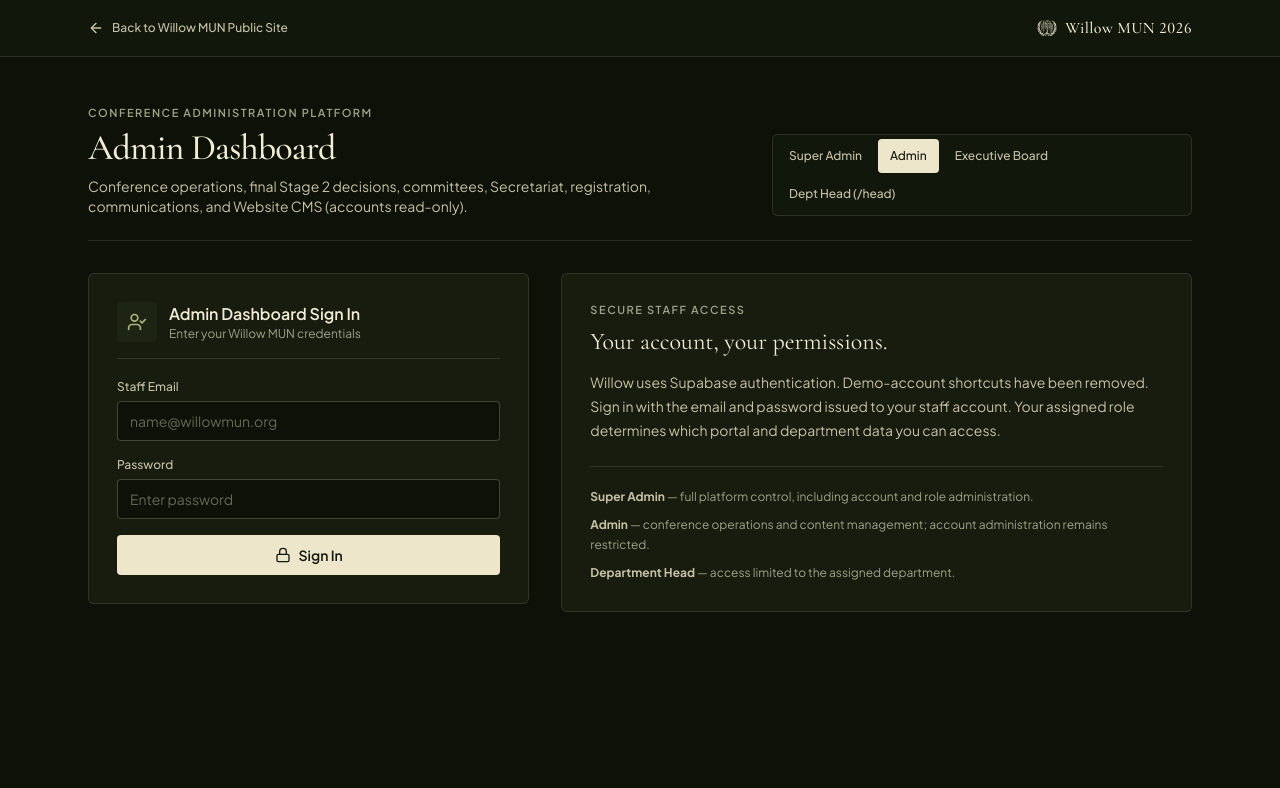
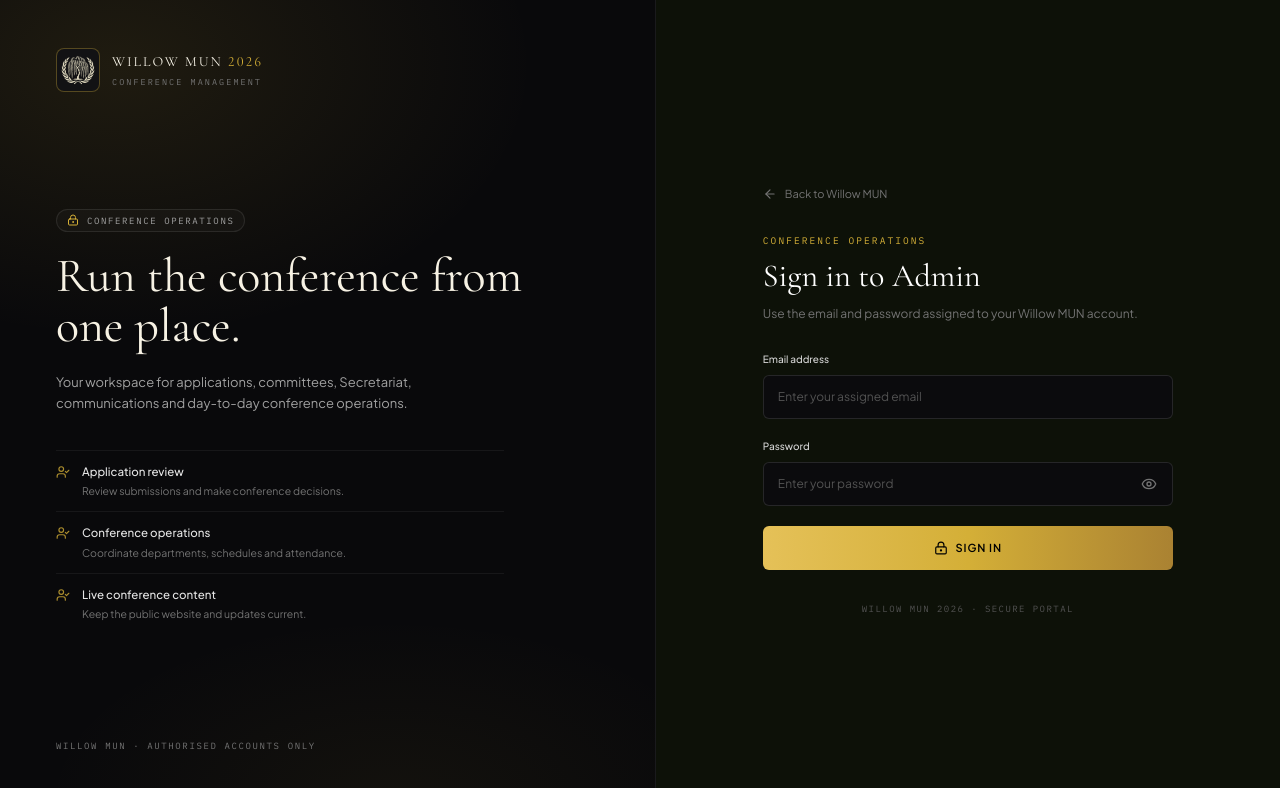
Before and after one commit to diavlo3444-create/Willow-MUN-Final-, a React (Vite) app: page /admin-login in a window 1280 px wide. Shown: the top 788 px of the page. Built offline with nearby package versions, Linux system fonts and the light colour scheme; no server answers.

Commit message:
Redesign Willow portal sign-in screens to match WEST

```diff
--- a/src/components/admin/PortalAuthView.tsx
+++ b/src/components/admin/PortalAuthView.tsx
@@ -1,282 +1,121 @@
 import { useState, type FormEvent } from 'react';
-import { ArrowLeft, ArrowRight, Building2, Lock, Shield, UserCheck } from 'lucide-react';
+import { ArrowLeft, ArrowRight, Building2, Eye, EyeOff, Loader2, LockKeyhole, ShieldCheck, UserCheck } from 'lucide-react';
 import { useAdminStore } from '../../context/AdminStoreContext';
 import type { PortalKey } from '../../types/admin';
-import {
-  getPortalBasePath,
-  getPortalHomeRoute,
-  getRoleLabel,
-} from '../../utils/adminPermissions';
-import { RoleBadge } from './StatusBadge';
+import { getPortalHomeRoute, getRoleLabel } from '../../utils/adminPermissions';
 
 interface PortalAuthViewProps {
   portal?: PortalKey;
   onNavigate: (path: string) => void;
 }
 
-const PORTAL_META: Record<
-  PortalKey,
-  { title: string; subtitle: string; icon: typeof Shield; path: string; shortLabel: string }
-> = {
-  super_admin: {
-    title: 'Super Admin Environment',
-    subtitle:
-      'Highest platform authority. Manage accounts, roles, permissions, Website CMS, conference content, and Department Access Testing.',
-    icon: Shield,
-    path: '/super-admin',
-    shortLabel: 'Super Admin',
-  },
-  admin: {
-    title: 'Admin Dashboard',
-    subtitle:
-      'Conference operations, final Stage 2 decisions, committees, Secretariat, registration, communications, and Website CMS (accounts read-only).',
-    icon: UserCheck,
-    path: '/admin',
-    shortLabel: 'Admin',
-  },
-  executive_board: {
-    title: 'Executive Board Portal',
-    subtitle: 'Your assigned department workspace: tasks, shifts, stations, announcements, incident reports, and team structure.',
-    icon: Building2,
-    path: '/eb',
-    shortLabel: 'Executive Board',
-  },
-  department_head: {
-    title: 'Department Head Portal',
-    subtitle:
-      'Department-isolated environment (/head). Manage department workspace, teams, shifts, and Stage 1 recommendations.',
-    icon: Building2,
-    path: '/head',
-    shortLabel: 'Dept Head (/head)',
-  },
+const META: Record<PortalKey, { title: string; eyebrow: string; heading: string; description: string; icon: typeof ShieldCheck; features: Array<{ title: string; copy: string }> }> = {
+  super_admin: { title: 'Super Admin', eyebrow: 'Governance access', heading: 'The command room for Willow MUN.', description: 'A verified workspace for platform governance, account control, conference oversight and system configuration.', icon: ShieldCheck, features: [{ title: 'Platform governance', copy: 'Control accounts, roles and permissions.' }, { title: 'Conference oversight', copy: 'Manage operations and the public experience.' }, { title: 'Security controls', copy: 'Review access and protect sensitive records.' }] },
+  admin: { title: 'Admin', eyebrow: 'Conference operations', heading: 'Run the conference from one place.', description: 'Your workspace for applications, committees, Secretariat, communications and day-to-day conference operations.', icon: UserCheck, features: [{ title: 'Application review', copy: 'Review submissions and make conference decisions.' }, { title: 'Conference operations', copy: 'Coordinate departments, schedules and attendance.' }, { title: 'Live conference content', copy: 'Keep the public website and updates current.' }] },
+  department_head: { title: 'Department Head', eyebrow: 'Department access', heading: 'Your department, clearly in view.', description: 'A focused workspace for your assigned team, applications, tasks, shifts and department operations.', icon: Building2, features: [{ title: 'Department workspace', copy: 'Work within your assigned department.' }, { title: 'Team coordination', copy: 'Organise members, tasks and shifts.' }, { title: 'Application recommendations', copy: 'Review and submit Stage 1 decisions.' }] },
+  executive_board: { title: 'Executive Board', eyebrow: 'Executive Board access', heading: 'Everything your team needs to move.', description: 'Your assigned Willow MUN workspace for tasks, schedules, stations, announcements and team coordination.', icon: Building2, features: [{ title: 'Your responsibilities', copy: 'Keep track of tasks and deadlines.' }, { title: 'Conference schedule', copy: 'View shifts, stations and updates.' }, { title: 'Team coordination', copy: 'Stay aligned with your department.' }] },
 };
 
 export function PortalAuthView({ portal, onNavigate }: PortalAuthViewProps) {
   const { currentUser, signInWithCredentials, signOut } = useAdminStore();
   const [email, setEmail] = useState('');
   const [password, setPassword] = useState('');
+  const [showPassword, setShowPassword] = useState(false);
+  const [busy, setBusy] = useState(false);
   const [errorMsg, setErrorMsg] = useState<string | null>(null);
+  const meta = portal ? META[portal] : null;
+  const Icon = meta?.icon ?? ShieldCheck;
 
-  const meta = portal ? PORTAL_META[portal] : null;
-  const Icon = meta?.icon ?? Shield;
-
-  const handleSubmit = async (e: FormEvent) => {
-    e.preventDefault();
+  const handleSubmit = async (event: FormEvent) => {
+    event.preventDefault();
     setErrorMsg(null);
-    const res = await signInWithCredentials(email, password, portal);
-    if (!res.ok || !res.data) {
-      setErrorMsg(res.error ?? 'Authentication failed.');
+    setBusy(true);
+    try {
+      const result = await signInWithCredentials(email.trim().toLowerCase(), password, portal);
+      if (!result.ok || !result.data) {
+        setErrorMsg(result.error ?? 'Authentication failed. Check your details and try again.');
         return;
       }
-    if (!portal) {
-      onNavigate(getPortalHomeRoute(res.data.role));
+      if (!portal) onNavigate(getPortalHomeRoute(result.data.role));
+    } catch {
+      setErrorMsg('Sign-in failed. Check your connection and try again.');
+    } finally {
+      setBusy(false);
     }
   };
 
-
-
-  const wrongRoleSignedIn =
-    portal &&
-    currentUser &&
-    ((portal === 'department_head' && currentUser.role !== 'department_head') ||
-      (portal === 'super_admin' && currentUser.role !== 'super_admin') ||
-      (portal === 'admin' && currentUser.role !== 'admin' && currentUser.role !== 'super_admin'));
+  const hasAccess = (role: string) => {
+    if (!portal) return true;
+    if (portal === 'admin') return role === 'admin' || role === 'super_admin';
+    return role === portal;
+  };
+  const wrongRole = Boolean(portal && currentUser && !hasAccess(currentUser.role));
 
   return (
-    <div className="wm-admin min-h-[100dvh] bg-[color:var(--wm-canvas)] text-[color:var(--wm-ink)] flex flex-col">
-      <header className="border-b border-[color:var(--wm-hairline)] bg-[color:var(--wm-rail)]">
-        <div className="mx-auto flex h-14 max-w-6xl items-center justify-between px-4 sm:px-6">
-          <button
-            type="button"
-            onClick={() => onNavigate('/')}
-            className="inline-flex min-h-[40px] items-center gap-2 text-xs font-medium text-[color:var(--wm-ink-secondary)] hover:text-[color:var(--wm-ink)] cursor-pointer transition-colors duration-150"
-          >
-            <ArrowLeft className="h-4 w-4" aria-hidden="true" />
-            <span>Back to Willow MUN Public Site</span>
-          </button>
-
-          <div className="flex items-center gap-2">
-            <img
-              src="/assets/logo-transparent.png"
-              alt=""
-              width={22}
-              height={22}
-              className="h-5 w-5 object-contain"
-            />
-            <span className="font-serif text-base font-medium tracking-wide text-[color:var(--wm-ink)]">
-              Willow MUN 2026
+    <div className="wm-admin wm-auth-page min-h-[100dvh] lg:grid lg:grid-cols-[1.05fr_1fr]">
+      <section className="relative hidden min-h-[100dvh] flex-col justify-between overflow-hidden border-r border-white/[0.07] bg-[#09090b] px-10 py-10 lg:flex xl:px-14 xl:py-12">
+        <div className="pointer-events-none absolute inset-0 bg-[radial-gradient(640px_420px_at_18%_8%,rgba(212,175,55,0.11),transparent_65%)]" />
+        <div className="pointer-events-none absolute inset-x-0 bottom-0 h-64 bg-[radial-gradient(500px_260px_at_60%_100%,rgba(212,175,55,0.05),transparent_70%)]" />
+        <div className="relative flex items-center gap-3">
+          <span className="inline-flex h-11 w-11 items-center justify-center overflow-hidden rounded-[8px] border border-[#d4af37]/35 bg-[#121214]">
+            <img src="/assets/logo-transparent.png" alt="" className="h-full w-full object-contain p-1" />
           </span>
+          <div>
+            <p className="font-serif text-[14px] tracking-[0.14em] text-[#f4f0e4]">WILLOW MUN <span className="text-[#d4af37]">2026</span></p>
+            <p className="mt-1 text-[8.5px] font-mono uppercase tracking-[0.24em] text-neutral-500">Conference management</p>
           </div>
         </div>
-      </header>
-
-      <main className="mx-auto w-full max-w-6xl flex-1 px-4 sm:px-6 py-8 sm:py-12">
-        <div className="mb-8 flex flex-col lg:flex-row lg:items-end justify-between gap-6 border-b border-[color:var(--wm-hairline)] pb-6">
-          <div>
-            <p className="wm-section-kicker text-[color:var(--wm-accent)]">
-              Conference Administration Platform
-            </p>
-            <h1 className="mt-1.5 font-serif text-3xl sm:text-4xl font-medium tracking-tight text-[color:var(--wm-ink)]">
-              {meta ? meta.title : 'Select Administrative Portal'}
-            </h1>
-            <p className="mt-2 text-sm text-[color:var(--wm-ink-secondary)] max-w-2xl">
-              {meta
-                ? meta.subtitle
-                : 'Choose the correct staff portal and sign in with your assigned credentials.'}
-            </p>
+        <div className="relative max-w-lg">
+          <span className="mb-5 inline-flex items-center gap-2 rounded-full border border-white/[0.09] bg-white/[0.025] px-2.5 py-1 text-[9px] font-mono uppercase tracking-[0.18em] text-neutral-400">
+            <LockKeyhole className="h-3 w-3 text-[#d4af37]" aria-hidden="true" /> {meta?.eyebrow ?? 'Authorised staff only'}
+          </span>
+          <h1 className="font-serif text-[42px] leading-[1.04] text-[#f7f2e4] xl:text-[48px]">{meta?.heading ?? 'One secure workspace for Willow MUN.'}</h1>
+          <p className="mt-5 max-w-md text-[13px] leading-relaxed text-neutral-400">{meta?.description ?? 'Choose your assigned portal and continue with your Willow MUN account.'}</p>
+          <div className="mt-9 grid max-w-md gap-3">
+            {(meta?.features ?? [{ title: 'Role-based access', copy: 'Each account sees only its assigned workspace.' }, { title: 'Conference operations', copy: 'Keep teams and conference activity coordinated.' }, { title: 'Secure records', copy: 'Your permissions determine what you can manage.' }]).map((item) => (
+              <div key={item.title} className="flex items-start gap-3 border-t border-white/[0.06] pt-3">
+                <Icon className="mt-0.5 h-3.5 w-3.5 shrink-0 text-[#d4af37]/80" aria-hidden="true" />
+                <div><p className="text-[11.5px] font-medium text-neutral-200">{item.title}</p><p className="mt-0.5 text-[10.5px] leading-relaxed text-neutral-500">{item.copy}</p></div>
               </div>
-
-          <div
-            role="navigation"
-            aria-label="Portal environment switcher"
-            className="inline-flex flex-wrap gap-1 rounded-md border border-[color:var(--wm-hairline)] bg-[color:var(--wm-rail)] p-1 self-start lg:self-end"
-          >
-            {(Object.keys(PORTAL_META) as PortalKey[]).map((key) => {
-              const p = PORTAL_META[key];
-              const active = portal === key;
-              return (
-                <button
-                  key={key}
-                  type="button"
-                  onClick={() => onNavigate(p.path)}
-                  className={`min-h-[34px] rounded px-3 text-xs font-medium transition-colors duration-150 cursor-pointer whitespace-nowrap ${
-                    active
-                      ? 'bg-[color:var(--wm-focal)] text-[#12170c]'
-                      : 'text-[color:var(--wm-ink-secondary)] hover:text-[color:var(--wm-ink)]'
-                  }`}
-                >
-                  {p.shortLabel}
-                </button>
-              );
-            })}
+            ))}
           </div>
         </div>
+        <p className="relative text-[9px] font-mono uppercase tracking-[0.18em] text-neutral-500">Willow MUN · Authorised accounts only</p>
+      </section>
 
-        {wrongRoleSignedIn && currentUser && (
-          <div className="mb-8 rounded-md border border-amber-400/35 bg-amber-500/[0.08] p-5">
-            <div className="flex flex-col sm:flex-row sm:items-center sm:justify-between gap-4">
-              <div>
-                <p className="text-sm font-semibold text-amber-200">
-                  Signed in as {currentUser.fullName} ({getRoleLabel(currentUser.role)})
-                </p>
-                <p className="mt-1 text-xs text-[color:var(--wm-ink-secondary)]">
-                  Your current session does not have access to {meta?.title}. Open your assigned
-                  portal or sign out to switch accounts.
-                </p>
+      <section className="relative flex min-h-[100dvh] flex-col justify-center px-5 py-10 sm:px-8 lg:px-10 xl:px-14">
+        <div className="mx-auto w-full max-w-[410px]">
+          <div className="mb-10 flex items-center gap-3 lg:hidden">
+            <span className="inline-flex h-10 w-10 items-center justify-center overflow-hidden rounded-[8px] border border-[#d4af37]/35 bg-[#121214]"><img src="/assets/logo-transparent.png" alt="" className="h-full w-full object-contain p-1" /></span>
+            <div><p className="font-serif text-[13px] tracking-[0.14em] text-[#f4f0e4]">WILLOW MUN <span className="text-[#d4af37]">2026</span></p><p className="mt-0.5 text-[8.5px] font-mono uppercase tracking-[0.2em] text-neutral-500">Conference management</p></div>
           </div>
-              <div className="flex flex-wrap gap-2 shrink-0">
-                <button
-                  type="button"
-                  onClick={() => onNavigate(getPortalHomeRoute(currentUser.role))}
-                  className="min-h-[38px] rounded bg-[color:var(--wm-focal)] px-4 text-xs font-semibold text-[#12170c] hover:bg-[#dad3b4] cursor-pointer whitespace-nowrap"
-                >
-                  Open My Portal
-                </button>
-                <button
-                  type="button"
-                  onClick={signOut}
-                  className="min-h-[38px] rounded border border-[color:var(--wm-hairline-strong)] px-4 text-xs font-medium text-[color:var(--wm-ink)] hover:bg-[#ede6ca]/10 cursor-pointer whitespace-nowrap"
-                >
-                  Sign Out
-                </button>
-              </div>
+          <button type="button" onClick={() => onNavigate('/')} className="mb-8 inline-flex items-center gap-2 text-[11px] text-neutral-500 transition-colors hover:text-neutral-200"><ArrowLeft className="h-3.5 w-3.5" aria-hidden="true" /> Back to Willow MUN</button>
+          <p className="text-[9.5px] font-mono uppercase tracking-[0.22em] text-[#d4af37]">{meta?.eyebrow ?? 'Staff access'}</p>
+          <h2 className="mt-2 font-serif text-[32px] leading-tight text-white">{meta ? 'Sign in to ' + meta.title : 'Sign in to your portal'}</h2>
+          <p className="mt-2 text-[12px] leading-relaxed text-neutral-500">Use the email and password assigned to your Willow MUN account.</p>
+
+          {wrongRole && currentUser && (
+            <div className="mt-6 rounded-md border border-amber-400/30 bg-amber-500/[0.07] p-4">
+              <p className="text-[12px] font-semibold text-amber-100">You are signed in as {currentUser.fullName}.</p>
+              <p className="mt-1 text-[11px] leading-relaxed text-neutral-400">This account is assigned to {getRoleLabel(currentUser.role)}, not {meta?.title}. Open your assigned portal or sign out first.</p>
+              <div className="mt-3 flex flex-wrap gap-2">
+                <button type="button" onClick={() => onNavigate(getPortalHomeRoute(currentUser.role))} className="rounded bg-[#d4af37] px-3 py-2 text-[10px] font-semibold text-black hover:bg-[#f3e5ab]">Open my portal <ArrowRight className="ml-1 inline h-3 w-3" /></button>
+                <button type="button" onClick={signOut} className="rounded border border-white/10 px-3 py-2 text-[10px] text-neutral-300 hover:bg-white/[0.05]">Sign out</button>
               </div>
             </div>
           )}
 
-        <div className="grid grid-cols-1 lg:grid-cols-12 gap-8 items-start">
-          <section className="lg:col-span-5 wm-surface-panel p-6 sm:p-7">
-            <div className="flex items-center gap-3 pb-4 border-b border-[color:var(--wm-hairline)]">
-              <div className="flex h-10 w-10 items-center justify-center rounded bg-[color:var(--wm-inset)] text-[color:var(--wm-accent)]">
-                <Icon className="h-5 w-5" aria-hidden="true" />
-              </div>
-              <div>
-                <h2 className="text-base font-semibold text-[color:var(--wm-ink)]">
-                  {portal === 'department_head'
-                    ? 'Department Head Sign In'
-                    : meta
-                      ? `${meta.title} Sign In`
-                      : 'Staff Authentication'}
-                </h2>
-                <p className="text-xs text-[color:var(--wm-ink-muted)]">
-                  Enter your Willow MUN credentials
-                </p>
-              </div>
-            </div>
+          {errorMsg && <div role="alert" className="mt-5 rounded-md border border-rose-500/30 bg-rose-950/25 px-3 py-2.5 text-[11px] leading-relaxed text-rose-200">{errorMsg}</div>}
 
-            <form onSubmit={handleSubmit} className="mt-5 space-y-4">
-              <div>
-                <label
-                  htmlFor="portal-email"
-                  className="block text-xs font-medium text-[color:var(--wm-ink-secondary)]"
-                >
-                  Staff Email
-                </label>
-                <input
-                  id="portal-email"
-                  type="email"
-                  required
-                  value={email}
-                  onChange={(e) => setEmail(e.target.value)}
-                  placeholder="name@willowmun.org"
-                  className="mt-1.5 h-10 w-full rounded border border-[color:var(--wm-hairline-strong)] bg-[color:var(--wm-canvas)] px-3 text-sm text-[color:var(--wm-ink)] placeholder:text-[color:var(--wm-ink-muted)]/60 focus:border-[color:var(--wm-focal)] focus:outline-none"
-                />
-              </div>
-
-              <div>
-                <label
-                  htmlFor="portal-password"
-                  className="block text-xs font-medium text-[color:var(--wm-ink-secondary)]"
-                >
-                  Password
-                </label>
-                <input
-                  id="portal-password"
-                  type="password"
-                  required
-                  value={password}
-                  onChange={(e) => setPassword(e.target.value)}
-                  placeholder="Enter password"
-                  className="mt-1.5 h-10 w-full rounded border border-[color:var(--wm-hairline-strong)] bg-[color:var(--wm-canvas)] px-3 text-sm text-[color:var(--wm-ink)] placeholder:text-[color:var(--wm-ink-muted)]/60 focus:border-[color:var(--wm-focal)] focus:outline-none"
-                />
-              </div>
-
-              {errorMsg && (
-                <div
-                  role="alert"
-                  className="rounded border border-rose-400/40 bg-rose-500/12 px-3 py-2 text-xs text-rose-200"
-                >
-                  {errorMsg}
-                </div>
-              )}
-
-              <button
-                type="submit"
-                className="inline-flex h-10 w-full items-center justify-center gap-2 rounded bg-[color:var(--wm-focal)] px-4 text-sm font-semibold text-[#12170c] hover:bg-[#dad3b4] cursor-pointer transition-colors duration-150"
-              >
-                <Lock className="h-4 w-4" aria-hidden="true" />
-                <span>Sign In</span>
-              </button>
+          <form onSubmit={handleSubmit} className="mt-7 space-y-5">
+            <div><label htmlFor="portal-email" className="mb-2 block text-[10px] font-medium text-neutral-300">Email address</label><input id="portal-email" type="email" autoComplete="username" required disabled={busy} value={email} onChange={(event) => setEmail(event.target.value)} placeholder="Enter your assigned email" className="h-11 w-full rounded-md border border-white/[0.11] bg-[#0b0b0d] px-3.5 text-[12px] text-white outline-none transition-colors placeholder:text-neutral-600 focus:border-[#d4af37]/70 disabled:opacity-50" /></div>
+            <div><label htmlFor="portal-password" className="mb-2 block text-[10px] font-medium text-neutral-300">Password</label><div className="relative"><input id="portal-password" type={showPassword ? 'text' : 'password'} autoComplete="current-password" required disabled={busy} value={password} onChange={(event) => setPassword(event.target.value)} placeholder="Enter your password" className="h-11 w-full rounded-md border border-white/[0.11] bg-[#0b0b0d] px-3.5 pr-11 text-[12px] text-white outline-none transition-colors placeholder:text-neutral-600 focus:border-[#d4af37]/70 disabled:opacity-50" /><button type="button" onClick={() => setShowPassword((value) => !value)} aria-label={showPassword ? 'Hide password' : 'Show password'} className="absolute right-2.5 top-1/2 -translate-y-1/2 rounded p-1.5 text-neutral-500 transition-colors hover:text-neutral-200">{showPassword ? <EyeOff className="h-4 w-4" /> : <Eye className="h-4 w-4" />}</button></div></div>
+            <button type="submit" disabled={busy} className="flex h-11 w-full items-center justify-center gap-2 rounded-md bg-gradient-to-r from-[#e5c158] via-[#d4af37] to-[#aa8232] px-4 text-[11px] font-semibold uppercase tracking-[0.08em] text-black transition hover:brightness-110 disabled:cursor-wait disabled:opacity-60">{busy ? <Loader2 className="h-4 w-4 animate-spin" /> : <LockKeyhole className="h-3.5 w-3.5" />}{busy ? 'Signing in…' : 'Sign in'}</button>
           </form>
-            {portal === 'executive_board' && <div className="mt-5 border-t border-[color:var(--wm-hairline)] pt-4 text-center"><p className="text-xs text-[color:var(--wm-ink-muted)]">First time here?</p><button type="button" onClick={() => onNavigate('/eb-signup')} className="mt-1 text-sm font-semibold text-[color:var(--wm-accent)] underline underline-offset-4">Create your EB account</button></div>}
-          </section>
-
-          <section className="lg:col-span-7 wm-surface-panel p-6 sm:p-7">
-            <p className="wm-section-kicker text-[color:var(--wm-accent)]">Secure staff access</p>
-            <h2 className="mt-2 font-serif text-2xl text-[color:var(--wm-ink)]">Your account, your permissions.</h2>
-            <p className="mt-3 max-w-xl text-sm leading-6 text-[color:var(--wm-ink-secondary)]">
-              Willow uses Supabase authentication. Demo-account shortcuts have been removed.
-              Sign in with the email and password issued to your staff account. Your assigned role
-              determines which portal and department data you can access.
-            </p>
-            <div className="mt-6 border-t border-[color:var(--wm-hairline)] pt-5 text-xs leading-5 text-[color:var(--wm-ink-muted)]">
-              <p><strong className="text-[color:var(--wm-ink-secondary)]">Super Admin</strong> — full platform control, including account and role administration.</p>
-              <p className="mt-2"><strong className="text-[color:var(--wm-ink-secondary)]">Admin</strong> — conference operations and content management; account administration remains restricted.</p>
-              <p className="mt-2"><strong className="text-[color:var(--wm-ink-secondary)]">Department Head</strong> — access limited to the assigned department.</p>
+          {portal === 'executive_board' && <p className="mt-6 border-t border-white/[0.07] pt-5 text-center text-[11px] text-neutral-500">First time here? <button type="button" onClick={() => onNavigate('/eb-signup')} className="font-semibold text-[#d4af37] underline underline-offset-4 hover:text-[#f3e5ab]">Create your EB account</button></p>}
+          <p className="mt-8 text-center text-[9px] font-mono uppercase tracking-[0.16em] text-neutral-600">Willow MUN 2026 · Secure portal</p>
         </div>
       </section>
     </div>
-      </main>
-    </div>
   );
 }
```
Lines whose indentation alone changed are shown as unchanged.
